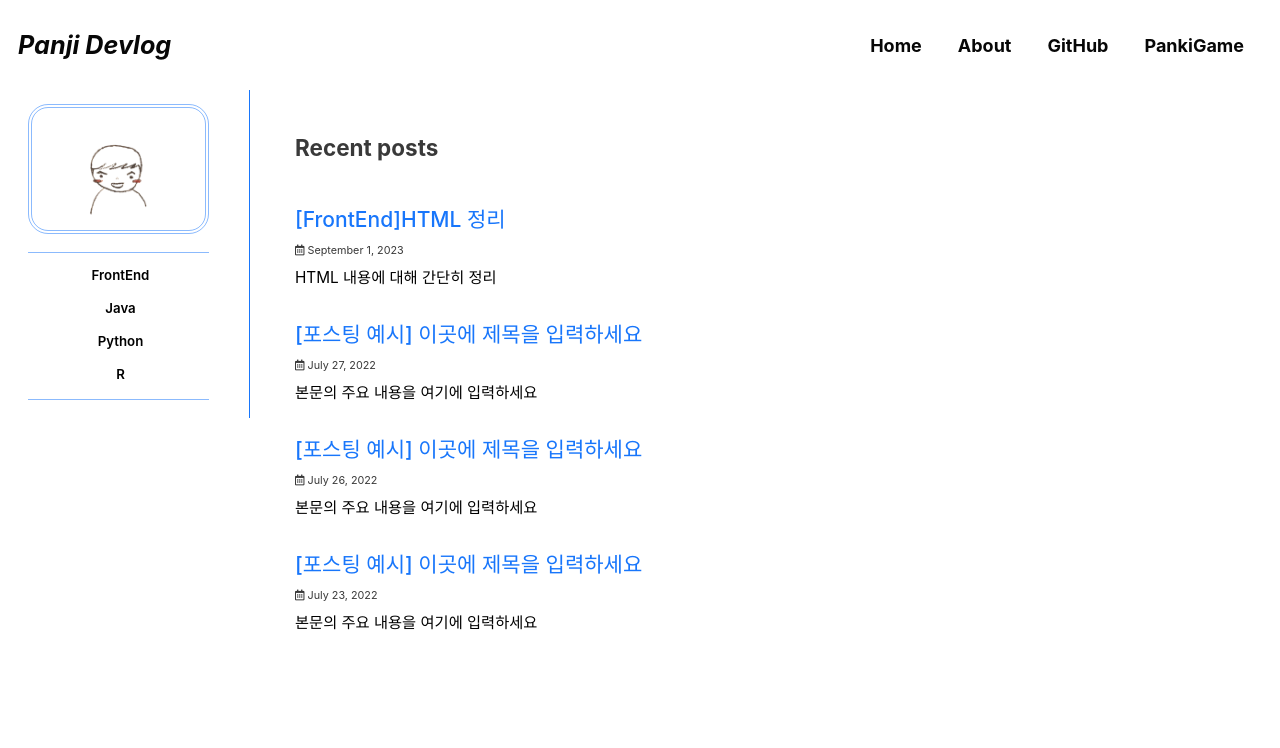
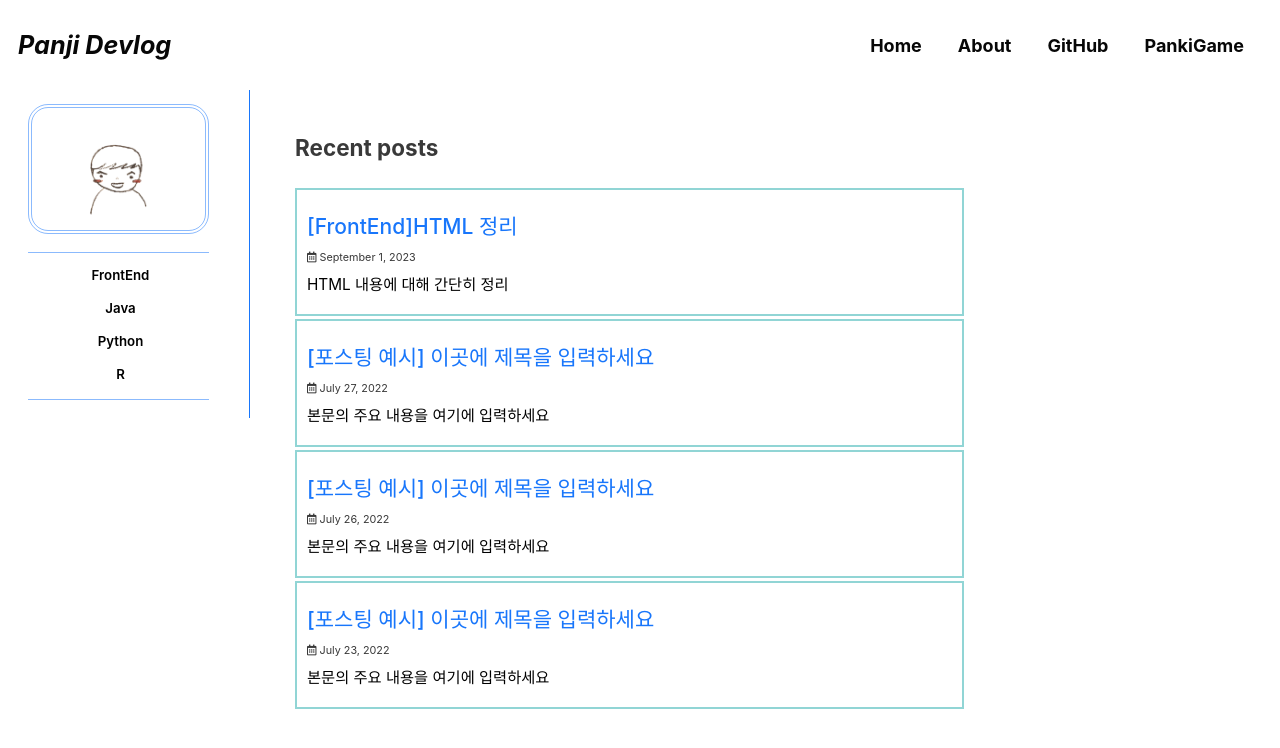
Before and after one commit to Panji91/Panji91.github.io, a Jekyll site: the page built from index.html, in a window 1280 px wide and 900 px high. Shown: the top 748 px of the window. Built offline with Jekyll 4.4.1, drawn with Linux system fonts in a browser that asks for light colours; cached includes are drawn as plain includes; some web fonts are replaced; the list of posts is cut into pages by our own code.

Commit message:
changed css

```diff
--- a/_sass/minimal-mistakes/_archive.scss
+++ b/_sass/minimal-mistakes/_archive.scss
@@ -21,7 +21,10 @@
 
 .archive__item {
   position: relative;
-
+  border: 2px solid #1faaaa7d;
+  margin-bottom: 3px;
+  padding-left:10px;
+  padding-right: 5px;
   a {
     position: relative;
     z-index: 10;
@@ -47,7 +50,7 @@
 }
 
 .archive__item-title {
-  margin-top: 1.3em;
+  //margin-top: 1.3em;
   margin-bottom: 0.25em;
   font-family: $sans-serif;
   font-size: ($h-size-4 + $h-size-3) / 2;
```
